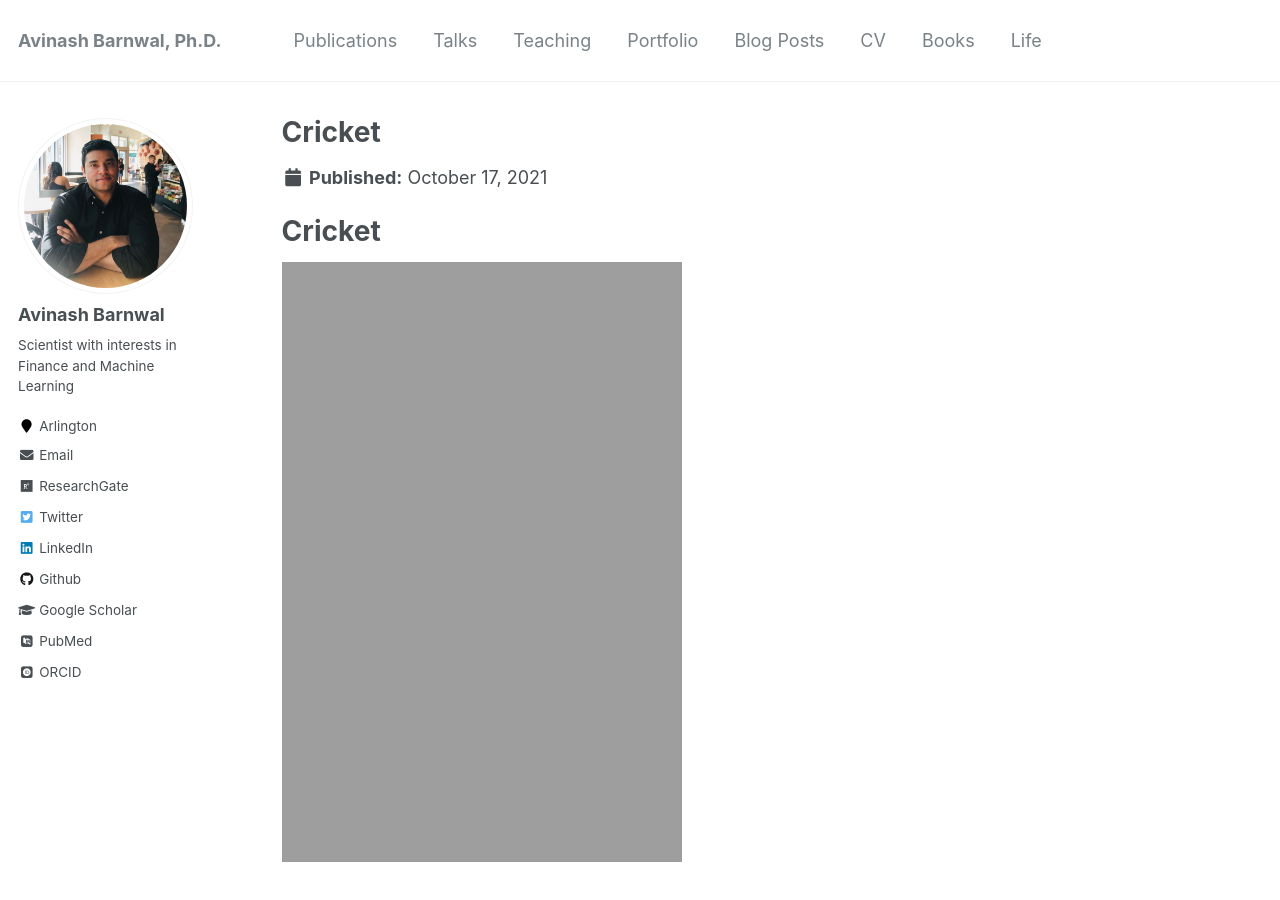
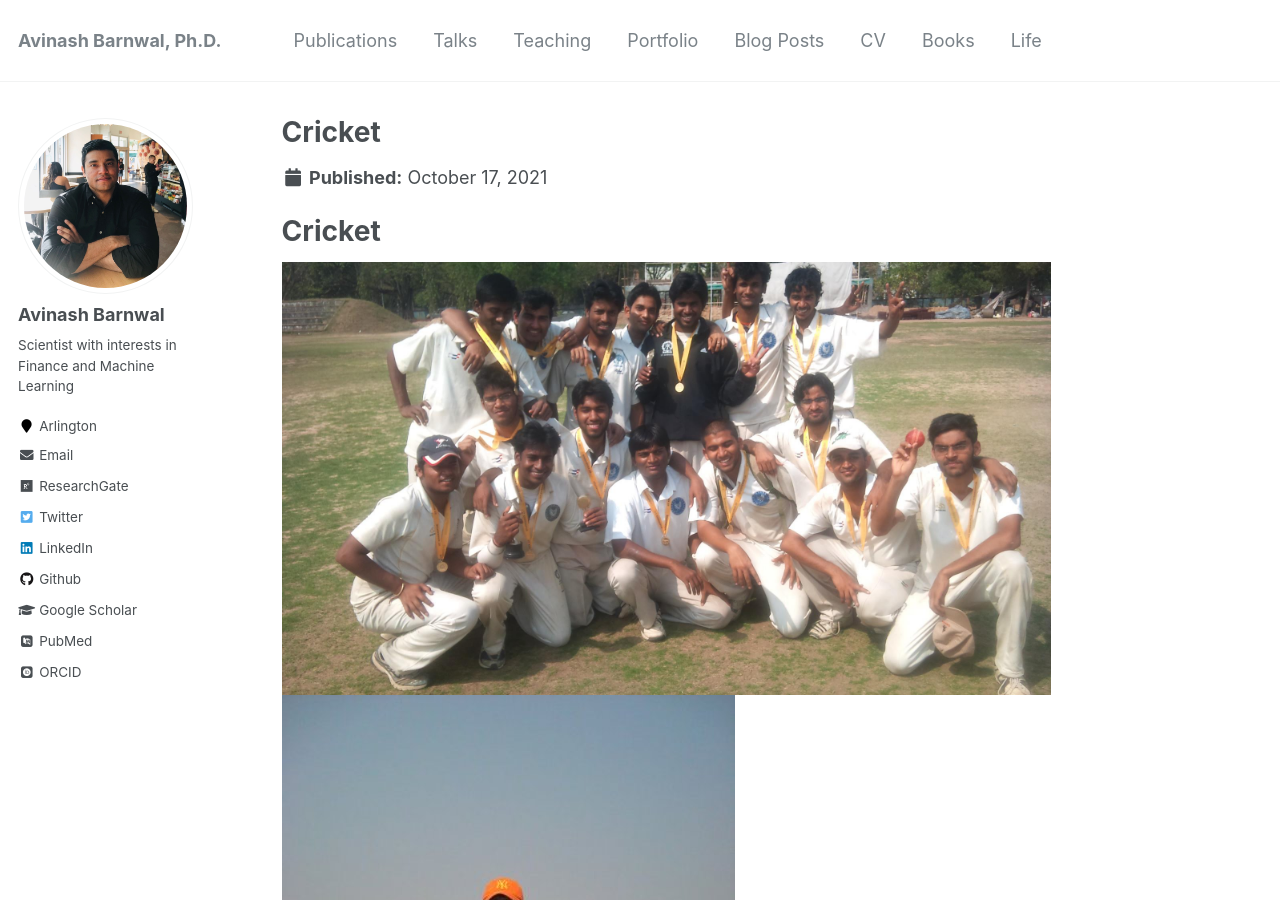
Before and after one commit to avinashbarnwal/avinashbarnwal.github.io, a Jekyll site: the page built from _life/Cricket.md, in a window 1280 px wide and 900 px high. Built offline with Jekyll 4.4.1, drawn with Linux system fonts in a browser that asks for light colours; some web fonts are replaced.

Commit message:
updated the images

```diff
--- a/_life/Cricket.md
+++ b/_life/Cricket.md
@@ -9,5 +9,5 @@ date: 2021-10-17
 
 # Cricket
 
-![](../images/life/Cricket/pic1.jpeg =100x20)
-![](../images/life/Cricket/pic2.jpeg =100x20)
+![png](../images/life/Cricket/pic1.jpeg)
+![png](../images/life/Cricket/pic2.jpeg)
```
Also changed, not shown: _life/Arlington.md (+1 -1 lines).
